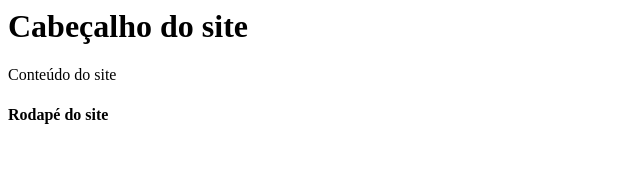
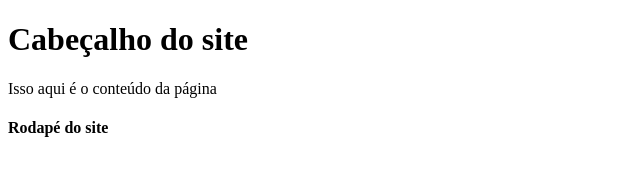
Before and after one commit to MichelGuedes/alura-git, a plain HTML site: page propostas-homepage/proposta1.html in a window 1280 px wide. Shown: the whole page, without its empty margins (0-640 px from the left). Drawn offline with Linux system fonts and the light colour scheme.

Commit message:
adicao de uma div principal do proposta1.html

```diff
--- a/propostas-homepage/proposta1.html
+++ b/propostas-homepage/proposta1.html
@@ -1,11 +1,17 @@
+<!DOCTYPE html>
+
 <html>
    <head>
      <title>Proposta 1 para homepage da empresa</title>
+     <meta charset="utf-8">
    </head>
+
    <body>
      <h1>Cabeçalho do site</h1>
 
-     Conteúdo do site
+     <div class="">
+       Isso aqui é o conteúdo da página
+     </div>
 
      <h4>Rodapé do site</h4>
    </body>
```
